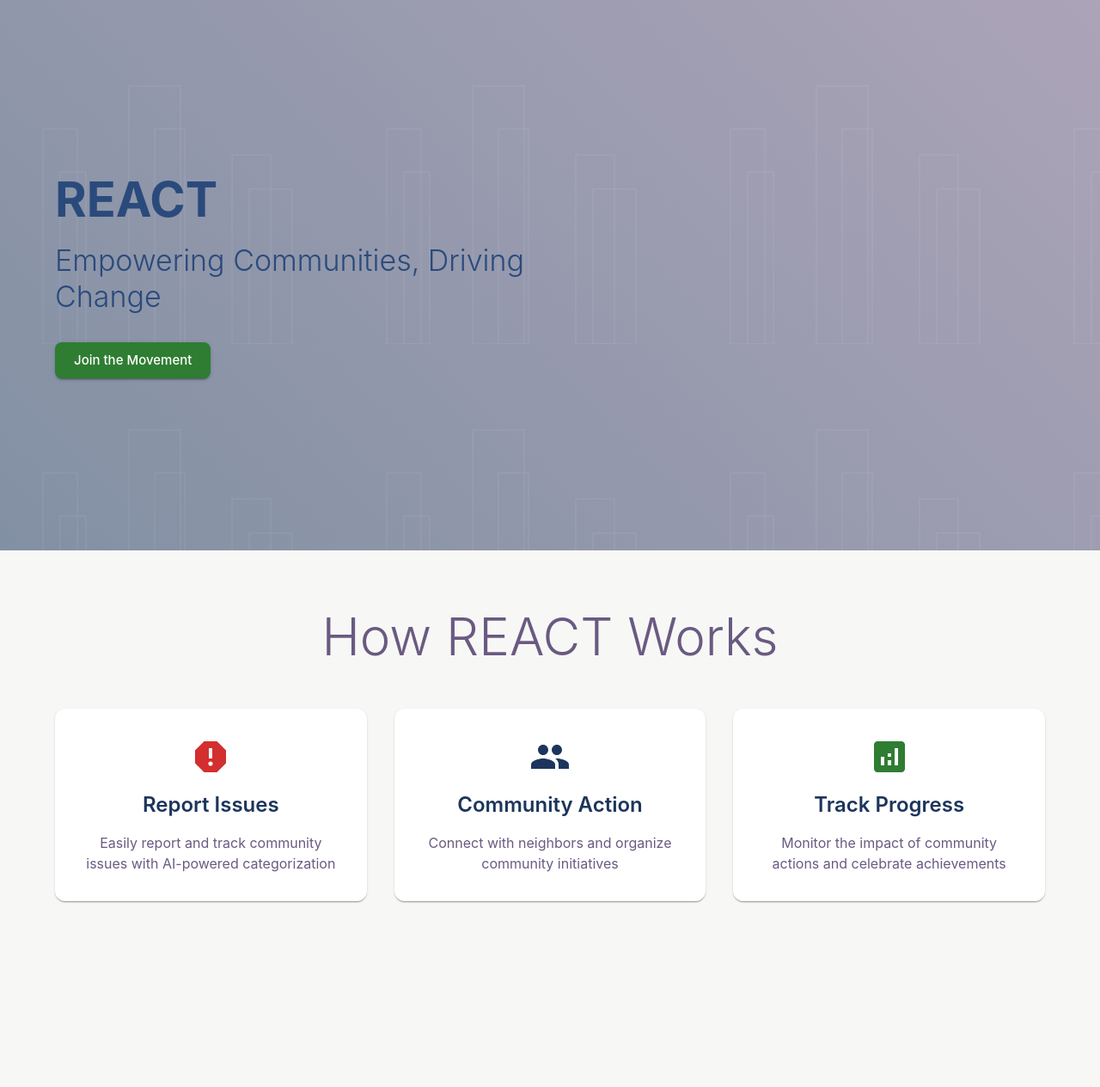
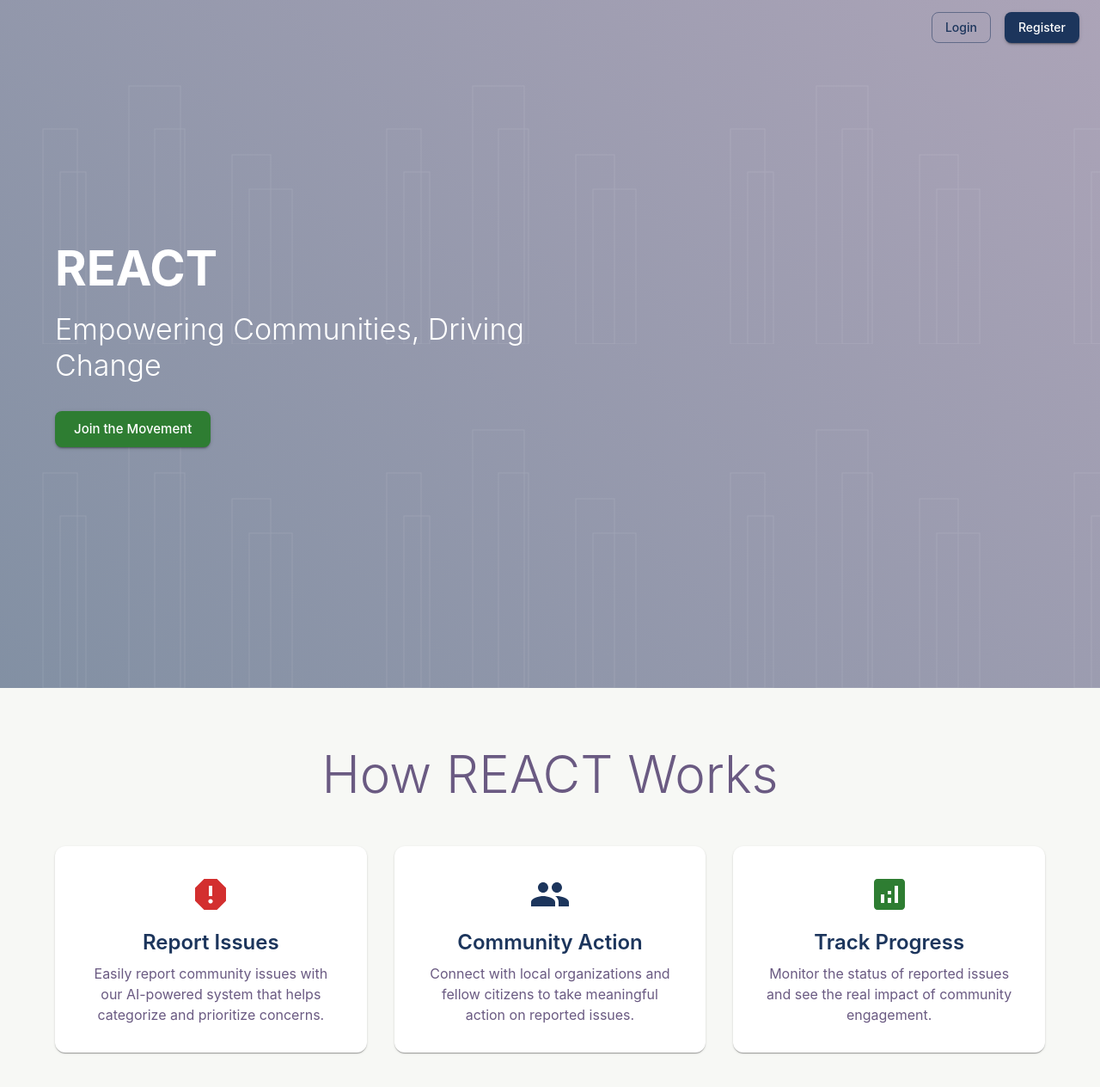
Before and after one commit to ujpm/REACT, a React (Vite) app: page / in a window 1280 px wide. Shown: the top 1264 px of the page at 86% size. Before the commit the page ends 1112 px from the top, so only its background shows below. Built offline with nearby package versions, Linux system fonts and the light colour scheme.

Commit message:
landing page fixes

```diff
--- a/src/pages/Landing/LandingPage.tsx
+++ b/src/pages/Landing/LandingPage.tsx
@@ -1,13 +1,25 @@
 import React from 'react';
-import { Box, Container, Typography, Button, Grid, Paper } from '@mui/material';
+import { Box, Container, Typography, Button, Grid, Paper, AppBar, Toolbar, useTheme, useMediaQuery } from '@mui/material';
 import { styled } from '@mui/material/styles';
-import { Link } from 'react-router-dom';
+import { Link as RouterLink } from 'react-router-dom';
 import CommunityIcon from '@mui/icons-material/People';
 import ReportIcon from '@mui/icons-material/Report';
 import AnalyticsIcon from '@mui/icons-material/Analytics';
+import { useSelector } from 'react-redux';
+import { RootState } from '../../store';
+
+const PublicHeader = styled(AppBar)(({ theme }) => ({
+  background: 'transparent',
+  boxShadow: 'none',
+  position: 'absolute',
+  top: 0,
+  left: 0,
+  right: 0,
+  zIndex: 2,
+}));
 
 const HeroSection = styled(Box)(({ theme }) => ({
-  minHeight: '80vh',
+  minHeight: '100vh',
   display: 'flex',
   alignItems: 'center',
   background: `linear-gradient(45deg, ${theme.palette.primary.main}88, ${theme.palette.secondary.main}88)`,
@@ -39,8 +51,48 @@ const FeatureCard = styled(Paper)(({ theme }) => ({
 }));
 
 const LandingPage: React.FC = () => {
+  const theme = useTheme();
+  const isMobile = useMediaQuery(theme.breakpoints.down('sm'));
+  const isAuthenticated = useSelector((state: RootState) => state.auth.isAuthenticated);
+
   return (
     <Box>
+      <PublicHeader>
+        <Toolbar sx={{ justifyContent: 'flex-end' }}>
+          {isAuthenticated ? (
+            <Button
+              component={RouterLink}
+              to="/report-issue"
+              variant="contained"
+              color="primary"
+              sx={{ mr: 2 }}
+            >
+              Go to Dashboard
+            </Button>
+          ) : (
+            <>
+              <Button
+                component={RouterLink}
+                to="/login"
+                variant="outlined"
+                color="primary"
+                sx={{ mr: 2 }}
+              >
+                Login
+              </Button>
+              <Button
+                component={RouterLink}
+                to="/register"
+                variant="contained"
+                color="primary"
+              >
+                Register
+              </Button>
+            </>
+          )}
+        </Toolbar>
+      </PublicHeader>
+
       <HeroSection>
         <Container maxWidth="lg" sx={{ position: 'relative', zIndex: 1 }}>
           <Grid container spacing={4} alignItems="center">
@@ -50,7 +102,7 @@ const LandingPage: React.FC = () => {
                 component="h1"
                 sx={{
                   fontWeight: 700,
-                  color: 'primary.light',
+                  color: 'white',
                   mb: 2,
                   fontSize: { xs: '2.5rem', md: '3.5rem' },
                 }}
@@ -60,15 +112,16 @@ const LandingPage: React.FC = () => {
               <Typography
                 variant="h4"
                 sx={{
-                  color: 'primary.light',
+                  color: 'white',
                   mb: 4,
                   fontWeight: 300,
                 }}
               >
                 Empowering Communities, Driving Change
               </Typography>
+              {!isAuthenticated && (
                 <Button
-                component={Link}
+                  component={RouterLink}
                   to="/register"
                   variant="contained"
                   size="large"
@@ -82,6 +135,7 @@ const LandingPage: React.FC = () => {
                 >
                   Join the Movement
                 </Button>
+              )}
             </Grid>
           </Grid>
         </Container>
@@ -100,33 +154,33 @@ const LandingPage: React.FC = () => {
           <Grid item xs={12} md={4}>
             <FeatureCard>
               <ReportIcon sx={{ fontSize: 48, color: 'error.main', mb: 2 }} />
-              <Typography variant="h5" component="h3" sx={{ mb: 2 }}>
+              <Typography variant="h5" gutterBottom>
                 Report Issues
               </Typography>
               <Typography color="text.secondary">
-                Easily report and track community issues with AI-powered categorization
+                Easily report community issues with our AI-powered system that helps categorize and prioritize concerns.
               </Typography>
             </FeatureCard>
           </Grid>
           <Grid item xs={12} md={4}>
             <FeatureCard>
               <CommunityIcon sx={{ fontSize: 48, color: 'primary.main', mb: 2 }} />
-              <Typography variant="h5" component="h3" sx={{ mb: 2 }}>
+              <Typography variant="h5" gutterBottom>
                 Community Action
               </Typography>
               <Typography color="text.secondary">
-                Connect with neighbors and organize community initiatives
+                Connect with local organizations and fellow citizens to take meaningful action on reported issues.
               </Typography>
             </FeatureCard>
           </Grid>
           <Grid item xs={12} md={4}>
             <FeatureCard>
               <AnalyticsIcon sx={{ fontSize: 48, color: 'success.main', mb: 2 }} />
-              <Typography variant="h5" component="h3" sx={{ mb: 2 }}>
+              <Typography variant="h5" gutterBottom>
                 Track Progress
               </Typography>
               <Typography color="text.secondary">
-                Monitor the impact of community actions and celebrate achievements
+                Monitor the status of reported issues and see the real impact of community engagement.
               </Typography>
             </FeatureCard>
           </Grid>
```
Lines whose indentation alone changed are shown as unchanged.
